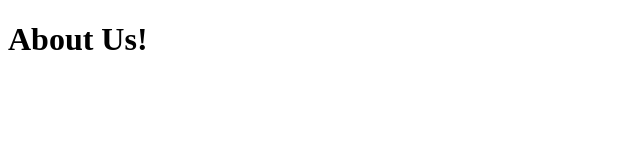
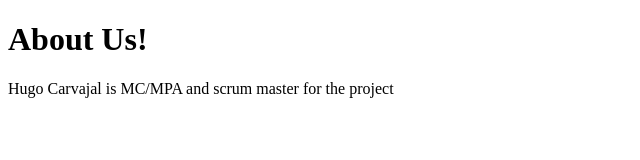
Before and after one commit to vontiveros/project, a plain HTML site: page our-team/index.html in a window 1280 px wide. Shown: the whole page, without its empty margins (0-640 px from the left). Drawn offline with Linux system fonts and the light colour scheme.

Commit message:
add Hugo's bio info to about us page

```diff
--- a/our-team/index.html
+++ b/our-team/index.html
@@ -5,5 +5,6 @@
     </head>
     <body>
         <h1>About Us!</h1>
+        Hugo Carvajal is MC/MPA and scrum master for the project
     </body>
 </html>
```
